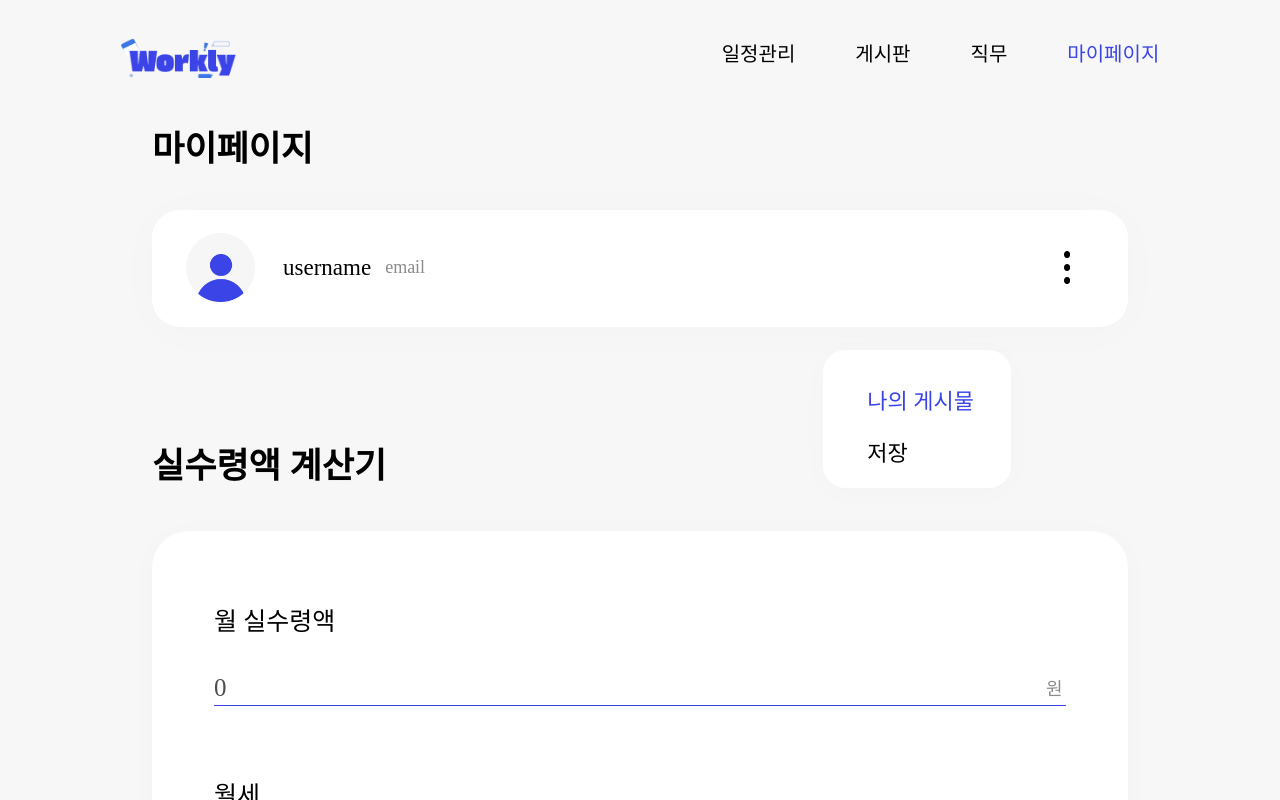
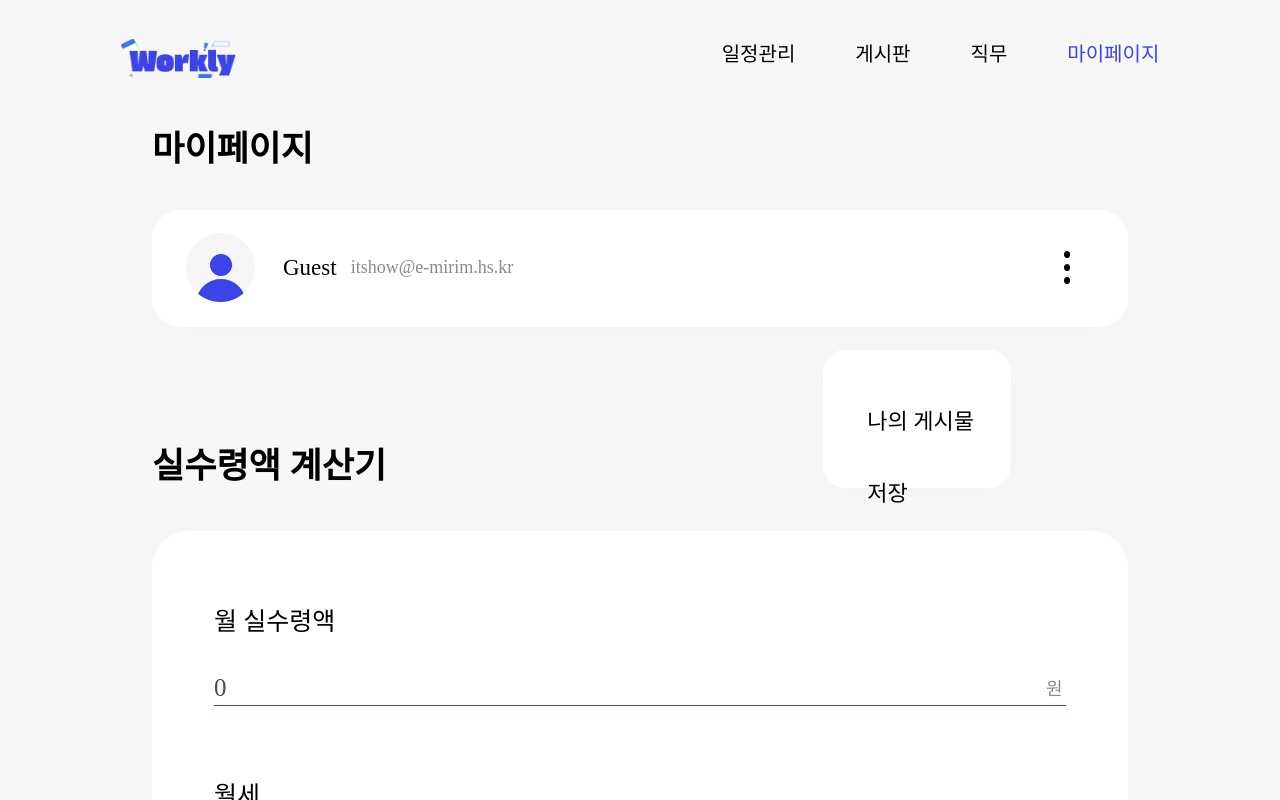
Before and after one commit to 2025Workly/Workly_Client, a Next.js app: page /mypage in a window 1280 px wide. Both pictures are taken after a click on the picture 1067 px from the left and 267 px from the top of the page. Shown: the top 800 px of the page. Built offline with nearby package versions, Linux system fonts and the light colour scheme.

Commit message:
chore : userId, name, email 불러오기

```diff
--- a/src/app/components/mypage/modal-layout.tsx
+++ b/src/app/components/mypage/modal-layout.tsx
@@ -21,7 +21,7 @@ padding:33px 0 0 44px;
 export default function Modal() {
     return (
         <ModalContainer>
-            <span className={styles.post}>
+            <span className={styles.save} style={{ marginBottom: "20px" }}>
                 <Link href={"/mypage/my-post"}>나의 게시물</Link>
             </span>
             <span className={styles.save}>
--- a/src/app/mypage/page.tsx
+++ b/src/app/mypage/page.tsx
@@ -2,17 +2,19 @@
 import styles from "../styles/mypage/mypage.module.css";
 import ProfileCard from "../components/mypage/profile-card-layout";
 import Calculator from "../components/mypage/calculator-layout";
-import { useRef } from "react";
-import { motion } from "framer-motion";
 export default function Mypage() {
+    const token = localStorage.getItem("token")
+    const username = localStorage.getItem("name")
+    const email = localStorage.getItem("email")
+    console.log(token)
     return (
         <div className={styles.allContainer}>
             <div className={styles.profileContainer}>
                 <p className={`${styles.contentName} ${styles.mypageTitle}`}>마이페이지</p>
                 {/* 프로필 카드 컴포넌트 (내용은 임시) */}
                 <ProfileCard
-                    username={"username"}
-                    userId={"email"}
+                    username={username ? username : "Guest"}
+                    userId={email ? email : "itshow@e-mirim.hs.kr"}
                 />
             </div>
 
--- a/src/app/tip/page.tsx
+++ b/src/app/tip/page.tsx
@@ -17,7 +17,7 @@ export default function TipPage() {
     const [tips, setTips] = useState<any[]>([]) //단어 data 저장할 상태
 
     const categories = ["전체", "개발", "디자인"];
-    const token = process.env.NEXT_PUBLIC_API_TOKEN;
+    const token = localStorage.getItem("token");
 
     const handleCategoryClick = async (category: string) => {
         setActiveCategory(category)
```
Also changed, not shown: src/app/components/WordTip/tip-write-layout.tsx (+3 -4 lines), src/app/join/page.tsx (+6 -1 lines).
